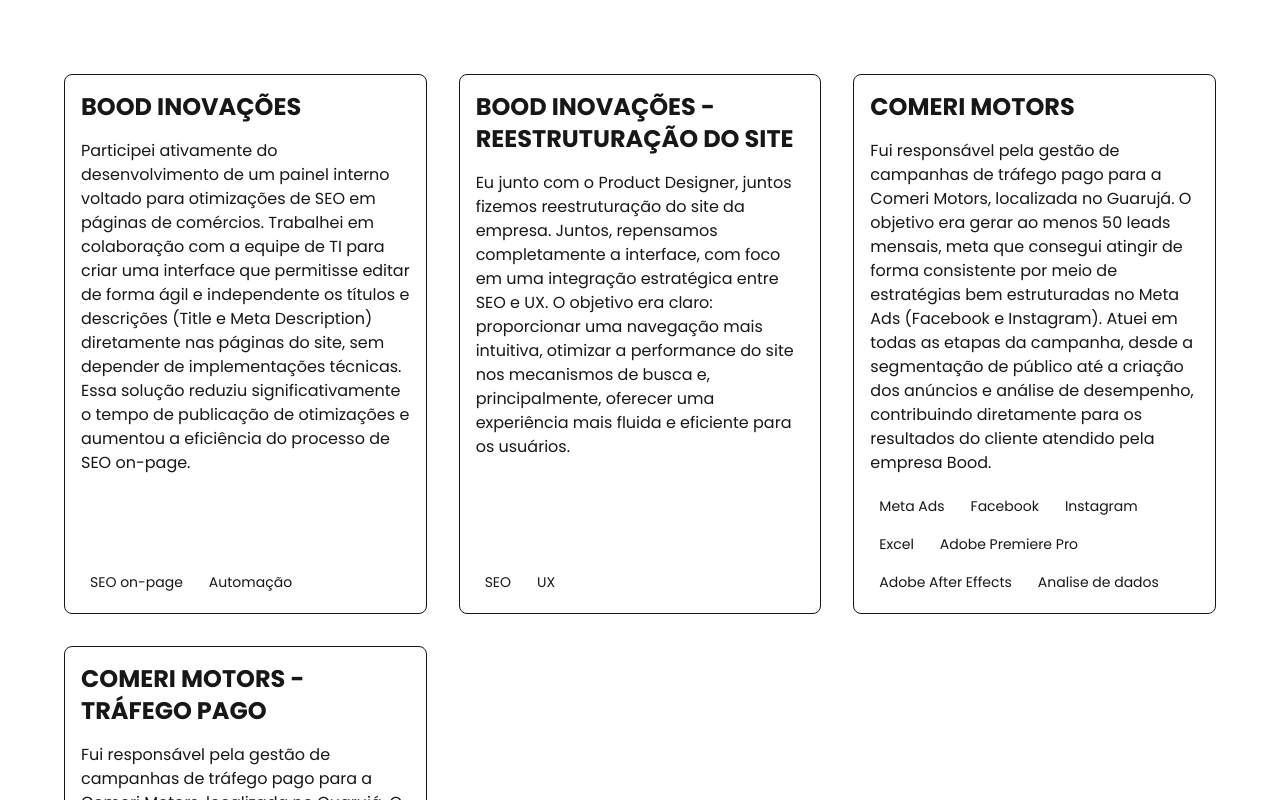
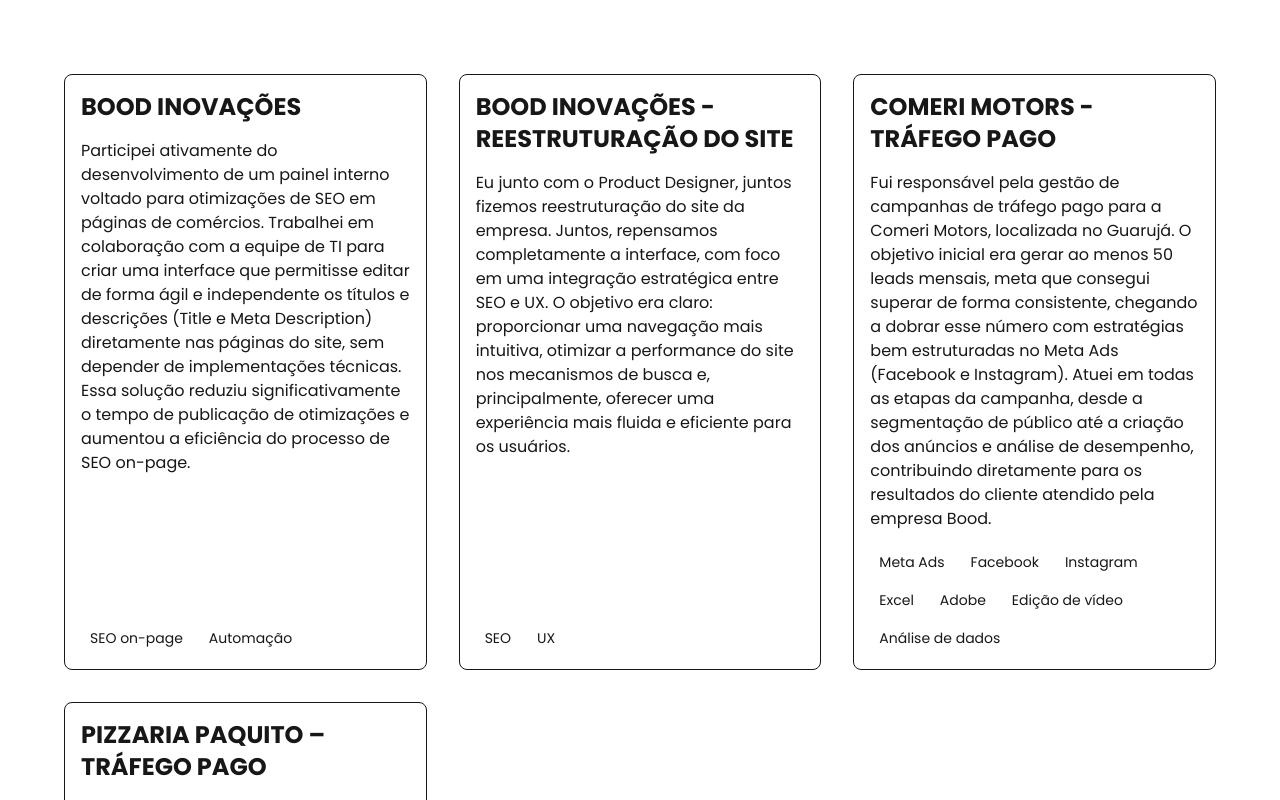
Before and after one commit to Azbito/marketing-portfolio, a Next.js app: page / in a window 1280 px wide. Shown: the part 1160-1960 px from the top of the page. Built offline with nearby package versions, Linux system fonts and the light colour scheme.

Commit message:
feat: projects

```diff
--- a/src/data/projects.ts
+++ b/src/data/projects.ts
@@ -12,21 +12,7 @@
     technologies: ["SEO", "UX"],
   },
   {
-    title: "Comeri Motors",
-    description:
-      "Fui responsável pela gestão de campanhas de tráfego pago para a Comeri Motors, localizada no Guarujá. O objetivo era gerar ao menos 50 leads mensais, meta que consegui atingir de forma consistente por meio de estratégias bem estruturadas no Meta Ads (Facebook e Instagram). Atuei em todas as etapas da campanha, desde a segmentação de público até a criação dos anúncios e análise de desempenho, contribuindo diretamente para os resultados do cliente atendido pela empresa Bood.",
-    technologies: [
-      "Meta Ads",
-      "Facebook",
-      "Instagram",
-      "Excel",
-      "Adobe Premiere Pro",
-      "Adobe After Effects",
-      "Analise de dados",
-    ],
-  },
-  {
-    title: " Comeri Motors - Tráfego Pago",
+    title: "Comeri Motors - Tráfego Pago",
     description:
       "Fui responsável pela gestão de campanhas de tráfego pago para a Comeri Motors, localizada no Guarujá. O objetivo inicial era gerar ao menos 50 leads mensais, meta que consegui superar de forma consistente, chegando a dobrar esse número com estratégias bem estruturadas no Meta Ads (Facebook e Instagram). Atuei em todas as etapas da campanha, desde a segmentação de público até a criação dos anúncios e análise de desempenho, contribuindo diretamente para os resultados do cliente atendido pela empresa Bood.",
     technologies: [
@@ -39,4 +25,16 @@
       "Análise de dados",
     ],
   },
+  {
+    title: "Pizzaria Paquito – Tráfego Pago",
+    description: `Fui o responsável por toda a criação e execução dessa campanha, desde a produção e edição do vídeo promocional (feita com After Effects e Premiere) até a gestão estratégica da campanha no Meta Ads, com o objetivo claro de aumentar as vendas durante uma promoção especial de pizzas com duração de 5 dias.\nCom um orçamento de R$ 80, consegui gerar um excelente retorno para a pizzaria, alcançando 51 cliques no botão de contato via WhatsApp, e 30 leads qualificados, ou seja, conversas iniciadas diretamente com a equipe da pizzaria, aumentando as chances reais de venda.\nA campanha também registrou uma taxa de clique (CTR) de 4,21%, acima da média para anúncios do segmento, demonstrando o engajamento e a atratividade do material divulgado. Esse projeto prova como é possível, mesmo com investimentos modestos, criar anúncios eficientes que conectam clientes e negócios, potencializando as vendas de forma rápida e efetiva.`,
+    technologies: [
+      "Meta Ads",
+      "Facebook",
+      "Instagram",
+      "Adobe",
+      "Edição de vídeo",
+      "Análise de dados",
+    ],
+  },
 ];
```
